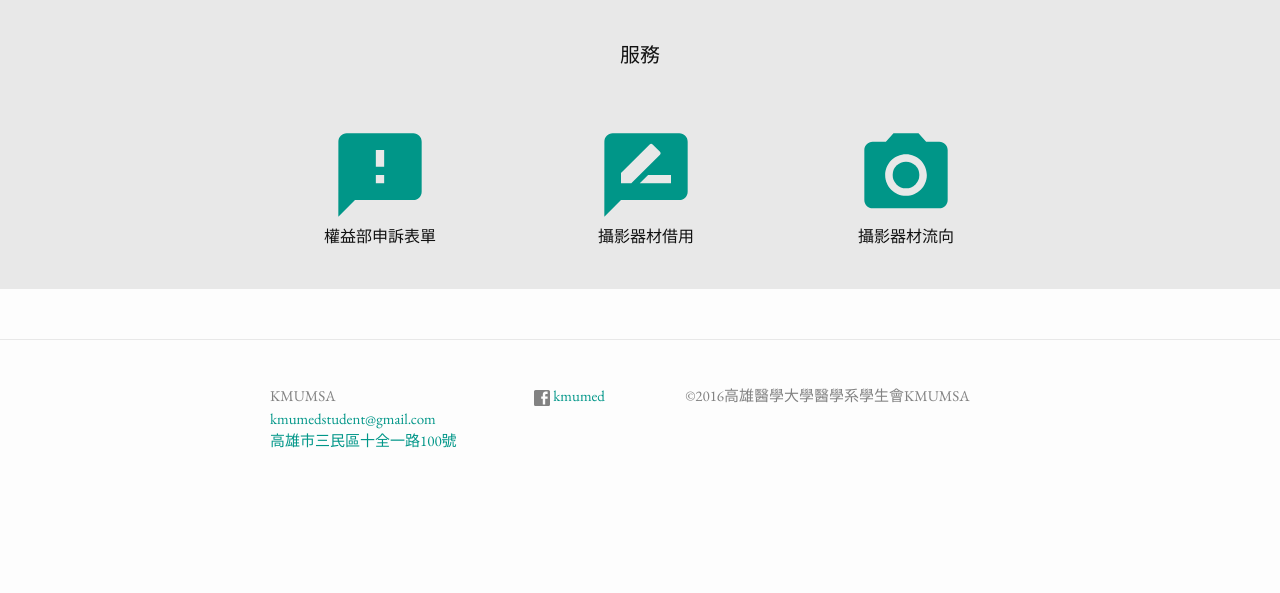
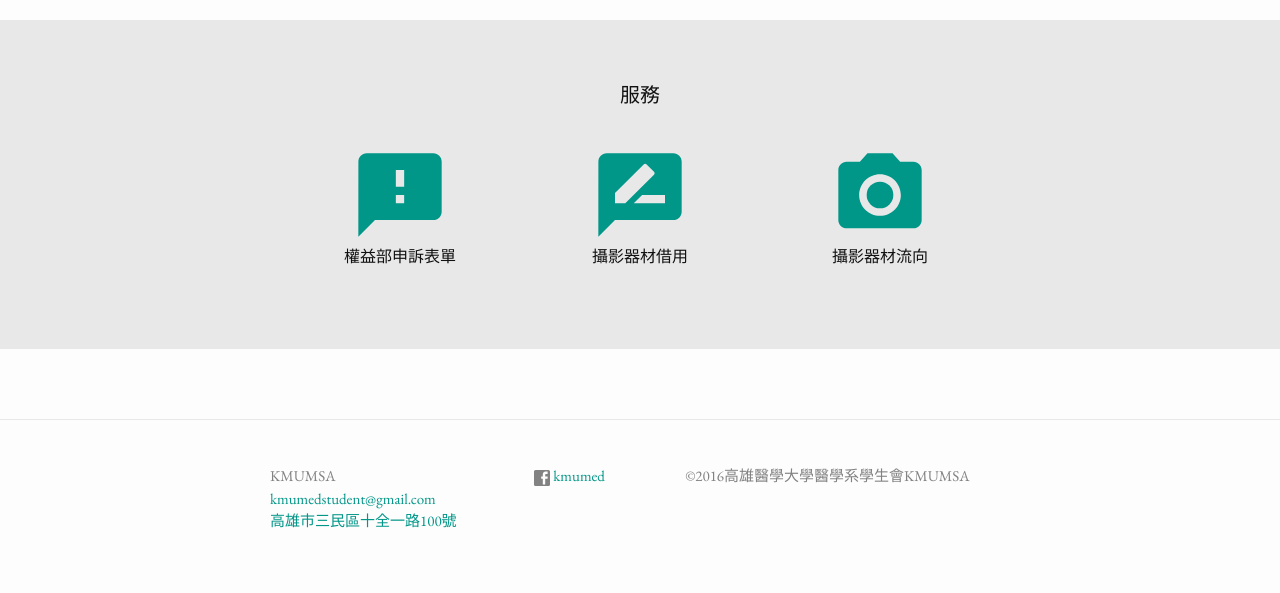
Before and after one commit to HsuYR/msasite, a Jekyll site: the page built from index.html, in a window 1280 px wide. Shown: the part 953-1546 px from the top of the page. Built offline with Jekyll 4.4.1, drawn with Linux system fonts in a browser that asks for light colours; some web fonts are replaced; before the commit the page ends 1466 px from its top, so only the background shows below that.

Commit message:
Fix service style responsiveness

```diff
--- a/_sass/_layout.scss
+++ b/_sass/_layout.scss
@@ -294,11 +294,13 @@
  * Services
  */
 .services {
-  margin: 20px 0;
-  padding: 20px 0;
+  margin: 40px 0;
+  padding: 60px 0;
+  @include media-query($on-palm) {
+    padding: 40px 0;
+  }
   background-color: $grey-color-light;
   h1 {
-    padding: 20px 0;
     text-align: center;
   }
 
@@ -309,6 +311,13 @@
     justify-content: center;
     flex-wrap: wrap;
     margin: 0;
+    li {
+      margin: 20px 0;
+      width: 240px;
+      @include media-query($on-palm) {
+        width: 160px;
+      }
+    }
   }
 
   a {
@@ -316,7 +325,6 @@
     display: flex;
     flex-direction: column;
     align-items: center;
-    margin: 20px 80px;
     color: $text-color;
     &:visited {
       color: $text-color;
```
